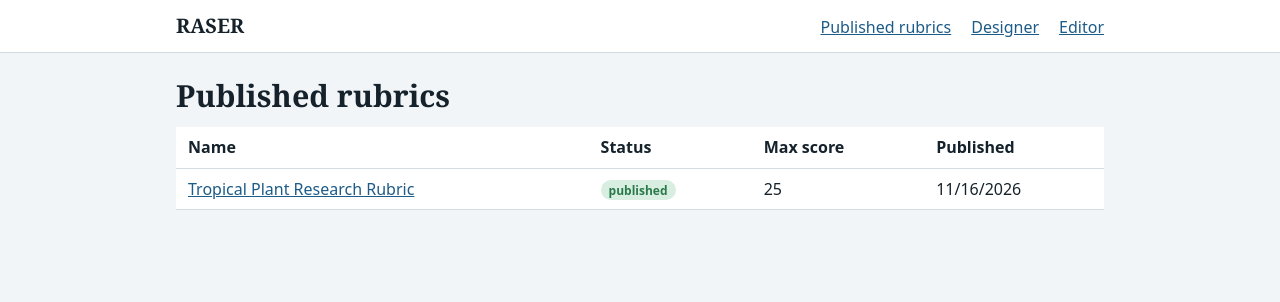
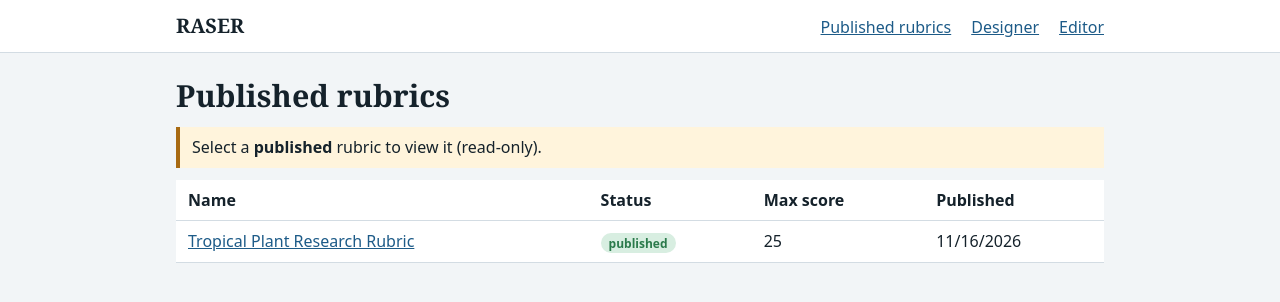
Before and after one commit to pbrusswpi/RASER, a Next.js app: page /rubrics in a window 1280 px wide. Shown: the top 302 px of the page. Built offline with nearby package versions, Linux system fonts and the light colour scheme.

Commit message:
added notice banner instructions

```diff
--- a/src/app/rubrics/page.tsx
+++ b/src/app/rubrics/page.tsx
@@ -11,6 +11,9 @@ export default function PublishedRubrics() {
   return (
     <div className="stack">
       <h1>Published rubrics</h1>
+      <p className="notice" role="note">
+        Select a <strong>published</strong> rubric to view it (read-only).
+      </p>
       {list.length === 0 ? <p className="muted">No rubrics are published yet. Designers can publish one from the Designer page.</p> : (
         <table>
           <thead>
```
